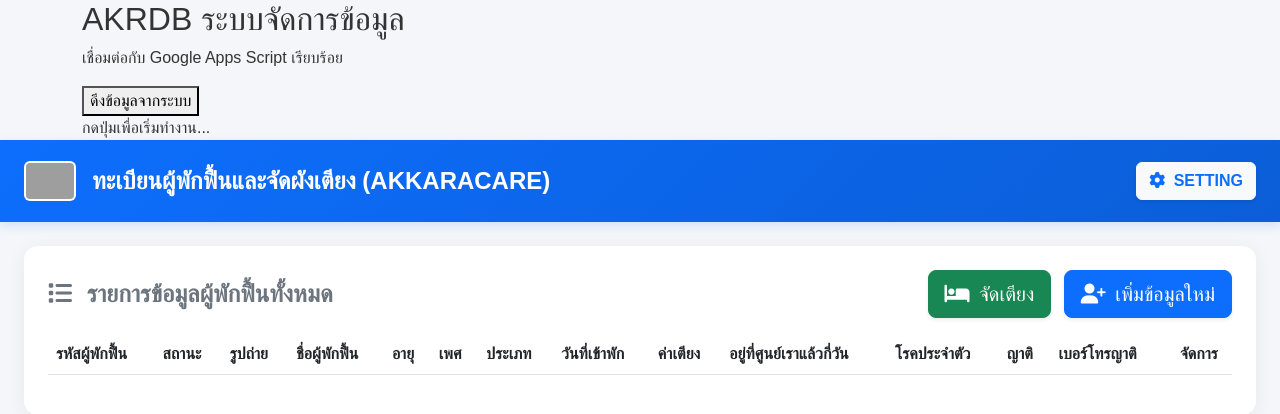
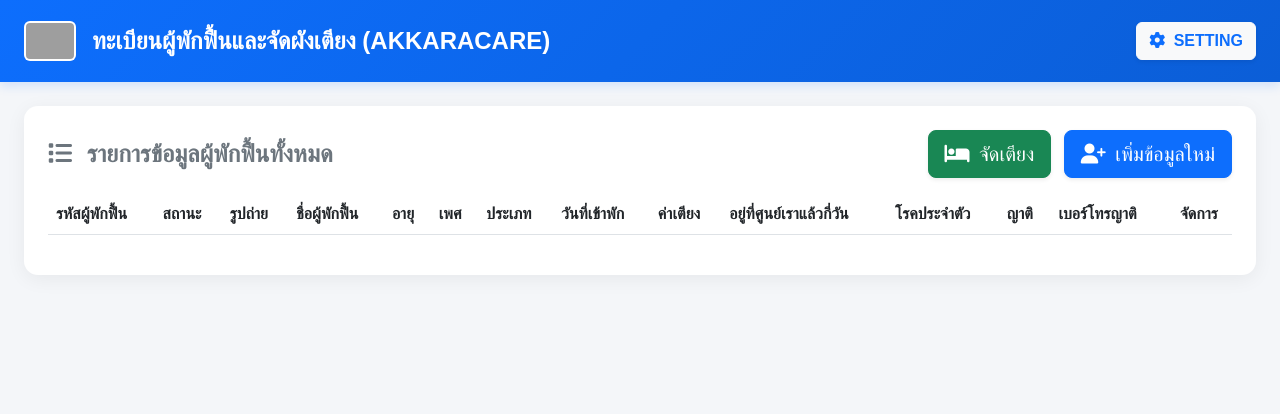
Before and after one commit to beebankki/AKRDB, a plain HTML site: page index.html in a window 1280 px wide. Drawn offline with nearby package versions, Linux system fonts and the light colour scheme; some packages are replaced by stand-ins of ours; no server answers; grey boxes are pictures that could not be loaded; a script that the page names is missing.

Commit message:
Update index.html

```diff
--- a/index.html
+++ b/index.html
@@ -8,7 +8,6 @@
   <script src="https://cdn.jsdelivr.net/npm/sweetalert2@11"></script>
   <link rel="stylesheet" href="https://cdnjs.cloudflare.com/ajax/libs/font-awesome/6.4.0/css/all.min.css">
 
-  <!-- Flatpickr (สำหรับปฏิทิน dd/mm/yyyy) -->
   <link rel="stylesheet" href="https://cdn.jsdelivr.net/npm/flatpickr/dist/flatpickr.min.css">
   <script src="https://cdn.jsdelivr.net/npm/flatpickr"></script>
   <script src="https://npmcdn.com/flatpickr/dist/l10n/th.js"></script>
@@ -44,40 +43,6 @@
   </style>
 </head>
 <body>
-<div class="container">
-        <h2>AKRDB ระบบจัดการข้อมูล</h2>
-        <p>เชื่อมต่อกับ Google Apps Script เรียบร้อย</p>
-
-        <!-- ปุ่มสำหรับเรียกใช้งานฟังก์ชัน -->
-        <button onclick="callAPI()">ดึงข้อมูลจากระบบ</button>
-
-        <!-- ส่วนแสดงผลลัพธ์ -->
-        <div id="result">กดปุ่มเพื่อเริ่มทำงาน...</div>
-    </div>
-
-    <script>
-        // ใส่ URL ของ Google Apps Script ที่ Deploy เป็น Web App แล้วตรงนี้
-        const API_URL = "https://script.google.com/macros/s/AKfycbzqa7bqHJ4VUedPK3zPHq1oBh58y-wx0EC5bHrO5jrqD7ZIzpQW73m9oAum9IMQSHAA/exec";
-
-        async function callAPI() {
-            const resultDiv = document.getElementById("result");
-            resultDiv.innerText = "กำลังโหลดข้อมูล...";
-
-            try {
-                // ตัวอย่างการเรียกใช้งาน GET
-                const response = await fetch(API_URL);
-                const data = await response.json();
-
-                resultDiv.innerText = "ผลลัพธ์: " + JSON.stringify(data);
-            } catch (error) {
-                console.error("Error:", error);
-                // จัดการเรื่อง CORS หรือข้อผิดพลาดในการเชื่อมต่อ
-                resultDiv.innerText = "เชื่อมต่อสำเร็จ (โปรดตรวจสอบรูปแบบการรับส่งข้อมูล)";
-            }
-        }
-    </script>
-
-
 
   <!-- Loading Popup -->
   <div id="loadingOverlay">
@@ -317,7 +282,7 @@
 
   <script src="https://cdn.jsdelivr.net/npm/bootstrap@5.3.0/dist/js/bootstrap.bundle.min.js"></script>
   <script>
-    // URL ของ Google Apps Script Web App Endpoint
+    // URL Web App ของ Google Apps Script ตัวที่ถูกต้อง
     const SCRIPT_URL = 'https://script.google.com/macros/s/AKfycbzqa7bqHJ4VUedPK3zPHq1oBh58y-wx0EC5bHrO5jrqD7ZIzpQW73m9oAum9IMQSHAA/exec';
 
     let myModal = new bootstrap.Modal(document.getElementById('dataModal'));
@@ -332,7 +297,6 @@
 
     let smcTimeoutInterval;
 
-    // ฟังก์ชันยิง API แบบ fetch เพื่อรองรับ GitHub Pages โดยไม่ต้องใช้ google.script.run
     async function callApi(action, payload = {}) {
       try {
         let response = await fetch(SCRIPT_URL, {
@@ -357,7 +321,6 @@
     }
 
     window.onload = function() {
-      // ตั้งค่าตัวเลือกปฏิทินแบบ dd/mm/yyyy
       flatpickr("#f_admitDate, #f_disNotifiedDate, #f_disActualDate", {
         dateFormat: "d/m/Y",
         locale: "th"
@@ -490,10 +453,8 @@
       let parts = str.split(/[\/\-]/);
       if (parts.length === 3) {
         if (parts[0].length === 4) {
-          // YYYY-MM-DD
           return new Date(parseInt(parts[0]), parseInt(parts[1]) - 1, parseInt(parts[2]));
         } else {
-          // DD/MM/YYYY
           return new Date(parseInt(parts[2]), parseInt(parts[1]) - 1, parseInt(parts[0]));
         }
       }
@@ -532,7 +493,7 @@
         if (!endDate || isNaN(endDate.getTime())) endDate = new Date();
 
         endDate.setHours(0,0,0,0);
-        endDate.setDate(endDate.getDate() + 1); // นับรวมวันเข้าพักวันแรก
+        endDate.setDate(endDate.getDate() + 1);
 
         let y = endDate.getFullYear() - admitDate.getFullYear();
         let m = endDate.getMonth() - admitDate.getMonth();
@@ -548,7 +509,6 @@
           m += 12;
         }
 
-        // แสดงผลรูปแบบ "X ปี X เดือน X วัน" เสมอ
         stayDaysElem.value = `${y} ปี ${m} เดือน ${d} วัน`;
       }
     }
@@ -560,7 +520,6 @@
         let statusBadge = row.status === 'Active' ? 'bg-success' : 'bg-danger';
         let imgUrl = parseDriveImage(row.patientImg);
 
-        // เติมเลข 0 นำหน้าเบอร์โทรศัพท์กรณีโดนตัดเลข 0
         let phone = row.relativePhone ? String(row.relativePhone).trim() : '';
         if (phone.length === 9 && !phone.startsWith('0')) {
           phone = '0' + phone;
@@ -643,7 +602,6 @@
 
       document.getElementById('f_relativeName').value = data.relativeName;
 
-      // ดึงเบอร์โทรศัพท์ญาติพร้อมจัดการเลข 0 นำหน้า
       let phone = data.relativePhone ? String(data.relativePhone).trim() : '';
       if (phone.length === 9 && !phone.startsWith('0')) {
         phone = '0' + phone;
```
